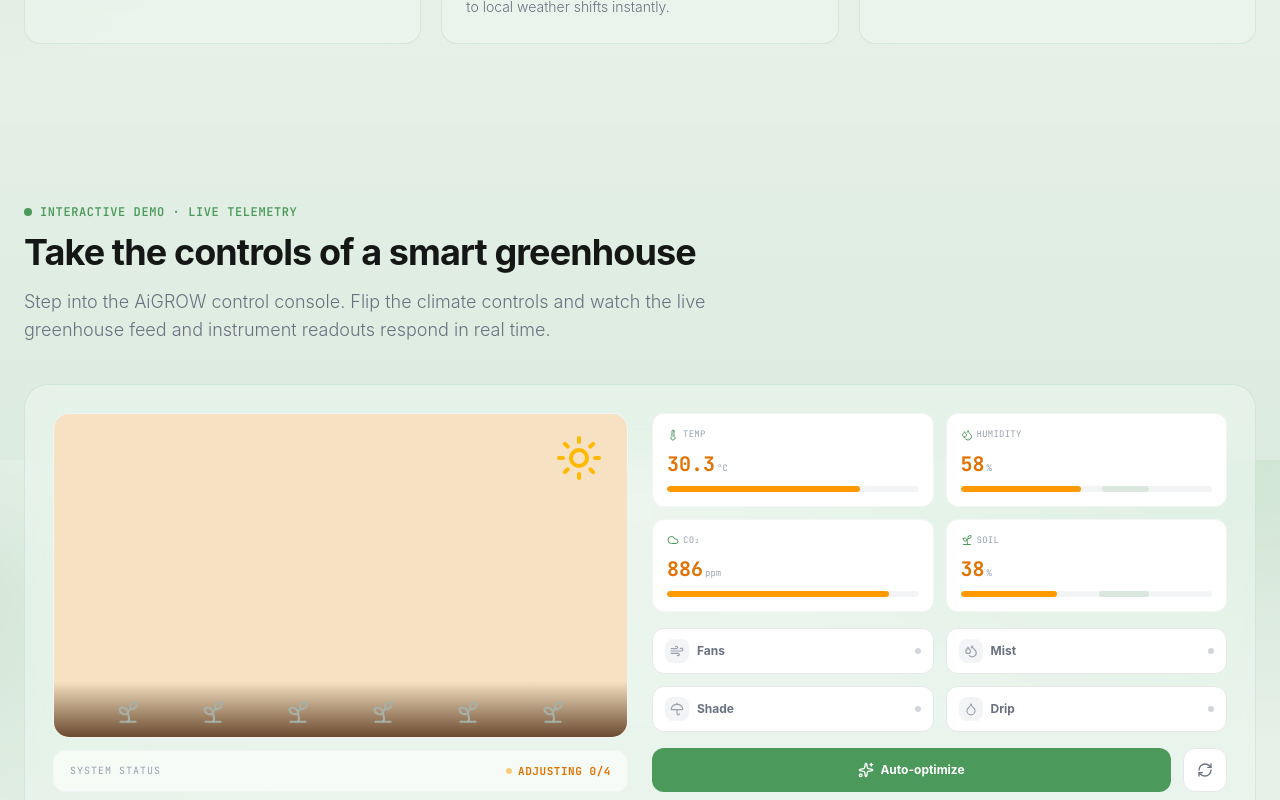
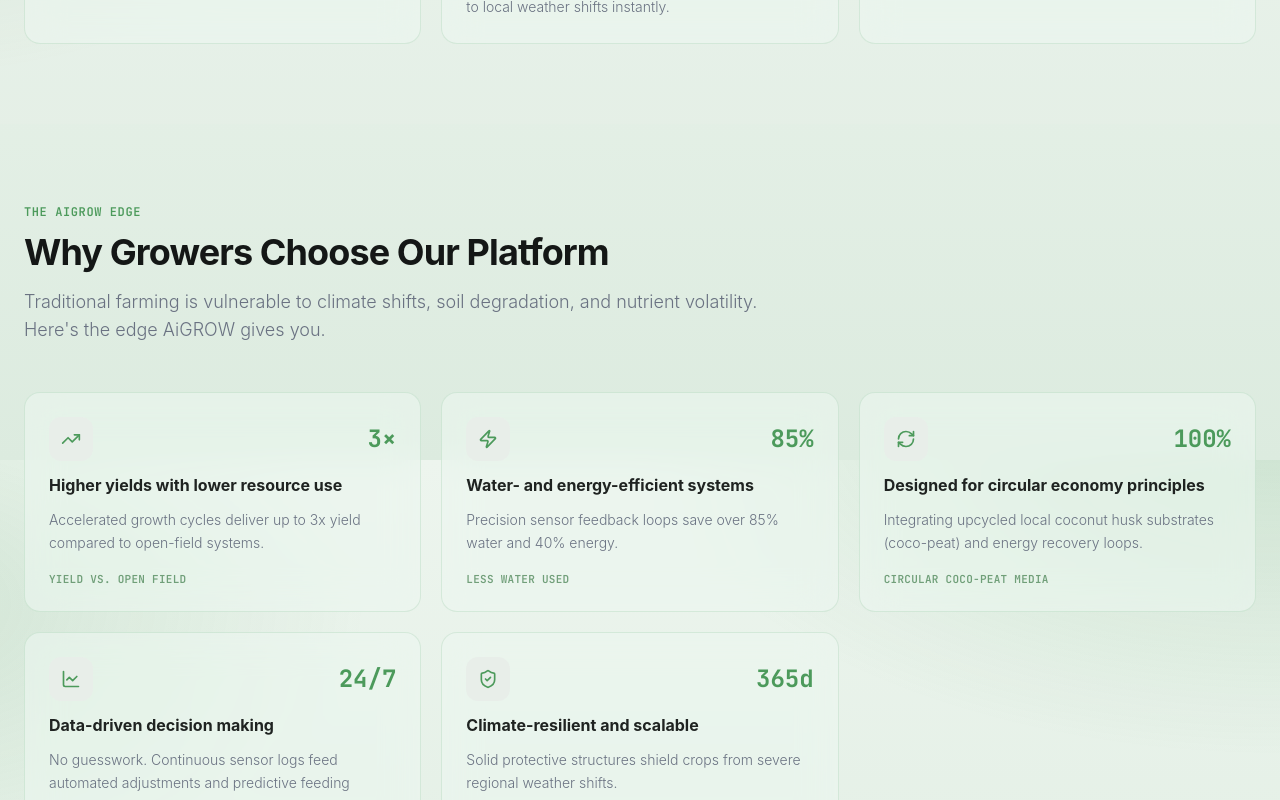
Before and after one commit to Vihanga13/AIGrow---Codegen, a React (Vite) app: page / in a window 1280 px wide. Shown: the part 3540-4340 px from the top of the page. Built offline with nearby package versions, Linux system fonts and the light colour scheme.

Commit message:
refactor(HomeView): remove GreenhouseSimulator component from HomeView

```diff
--- a/src/components/HomeView.tsx
+++ b/src/components/HomeView.tsx
@@ -27,7 +27,6 @@
 import { SERVICES_DATA, PROJECTS_DATA, FERTIGATION_MODELS, CLIMATE_MODELS, GREENHOUSE_PACKAGES } from '../data';
 import StatsCounter from './StatsCounter';
 import Reveal from './Reveal';
-import GreenhouseSimulator from './GreenhouseSimulator';
 
 const HERO_SLIDES = [
   {
@@ -471,9 +470,6 @@
           </div>
         </div>
       </section>
-
-      {/* 5b. INTERACTIVE GREENHOUSE SIMULATOR */}
-      <GreenhouseSimulator onNavigate={onNavigate} />
 
       {/* 6. ADVANTAGES */}
       <section className="py-20 px-6">
```
